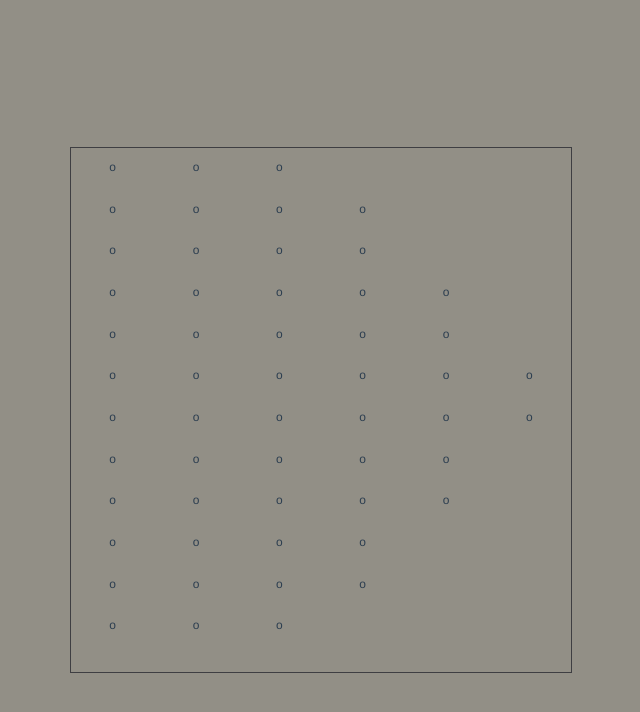
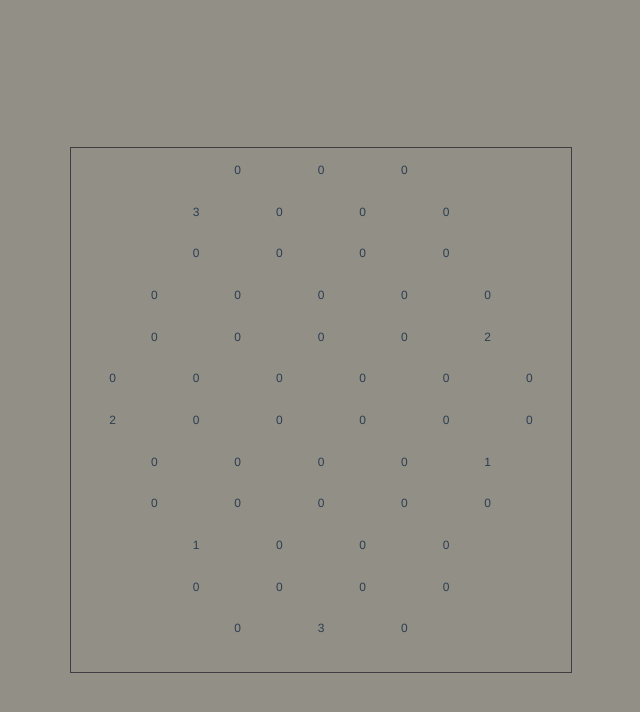
Before and after one commit to jacobcolyvan/vue-projects, a Vue app in the folder catan-randomiser/: page / in a window 1280 px wide. Shown: the top 712 px of the page, without its empty margins (319-959 px from the left). Built offline with nearby package versions, Linux system fonts and the light colour scheme.

Commit message:
displays players on board

```diff
--- a/catan-randomiser/src/components/Board.vue
+++ b/catan-randomiser/src/components/Board.vue
@@ -10,7 +10,7 @@
         v-for="(point, index) in row"
         :key="index"
       >
-        o
+        <span> {{point}}</span>
       </span>
     </div>
   </div>
@@ -25,12 +25,7 @@ export default {
   data () {
     return {
       boardRows: boardData.rowLengths,
-      boardArray: [],
-      playerPositionsByColour: {
-        "orange": [],
-        "red": [],
-        "blue": []
-      }
+      boardArray: []
     }
   },
   methods: {
@@ -50,20 +45,19 @@ export default {
 
       const getRandomPlayerPos = () => {
         const playerRow = Math.floor(Math.random() * totalBoardRows);
-        const playerCol = Math.floor(Math.random(tempBoardArray[playerRow].length) * tempBoardArray[playerRow].length);
+        const playerCol = Math.floor(Math.random(tempBoardArray[playerRow].length)
+                          * tempBoardArray[playerRow].length);
         const playerPos = [playerRow, playerCol];
 
         return playerPos;
       }
 
-      const addPlayerPositionsToObject = () => {
-        let tempPlayerPositionsByColour = this.playerPositionsByColour
-        Object.entries(tempPlayerPositionsByColour).forEach(([colour], index) => {
-          tempPlayerPositionsByColour[colour] = playerPositions[index];
-        });
+      const addPlayerPositionsToBoard = () => {
+        playerPositions.forEach((pos, index) => {
+          tempBoardArray[pos[0][0]][pos[0][1]] = index + 1;
+          tempBoardArray[pos[1][0]][pos[1][1]] = index + 1;
+        })
 
-        this.playerPositionsByColour = tempPlayerPositionsByColour;
-        console.log("positions added", tempPlayerPositionsByColour);
       }
 
 
@@ -77,7 +71,8 @@ export default {
             let allPointsSatisfy = true;
 
             playerPositions.flat().forEach((pos) => {
-              const neighbours = [[0,0], [-1, -1], [-1, 0], [-1, 1], [0, 1], [1, 1], [1, 0], [1, -1], [0, -1]];
+              const neighbours = [[0,0], [-1, -1], [-1, 0], [-1, 1], [0, 1],
+                                  [1, 1], [1, 0], [1, -1], [0, -1]];
               neighbours.forEach((neighbour) => {
                 const x = tempPlayerPos[0] + neighbour[0];
                 const y = tempPlayerPos[1] + neighbour[1];
@@ -88,14 +83,12 @@ export default {
                                           y < tempBoardArray[tempPlayerPos[0]].length);
 
                 if (isNeighbourOnBoard && (pos[0] === x  && pos[1] === y)) {
-                  console.log("nup!")
                   allPointsSatisfy = false;
                 }
               });
             });
 
             if (allPointsSatisfy) {
-              console.log("added", j)
               playerPositions[j].push(tempPlayerPos);
               satifiesRequirements = true;
             }
@@ -103,20 +96,15 @@ export default {
         }
       }
 
-      addPlayerPositionsToObject();
+      addPlayerPositionsToBoard();
     }
-
   },
   mounted() {
     this.createEmptyBoardArray()
   },
   watch: {
     boardArray() {
-      console.log('board made!')
       this.randomisePlayers();
-    },
-    playerPositionsByColour() {
-      console.log('playerPositionsByColourvsf', this.playerPositionsByColour);
     }
   },
 }
@@ -138,7 +126,7 @@ export default {
       height: calc(100% / 12);
       width: 100%;
       text-align: center;
-      display: flex;
+      // display: flex;
     }
 
     .board-point {
```
